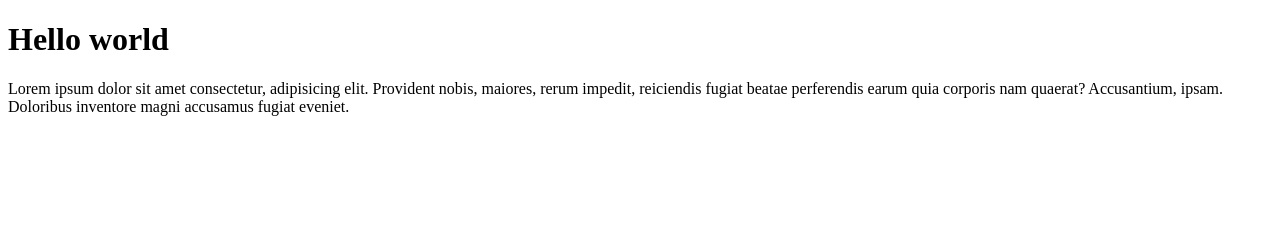
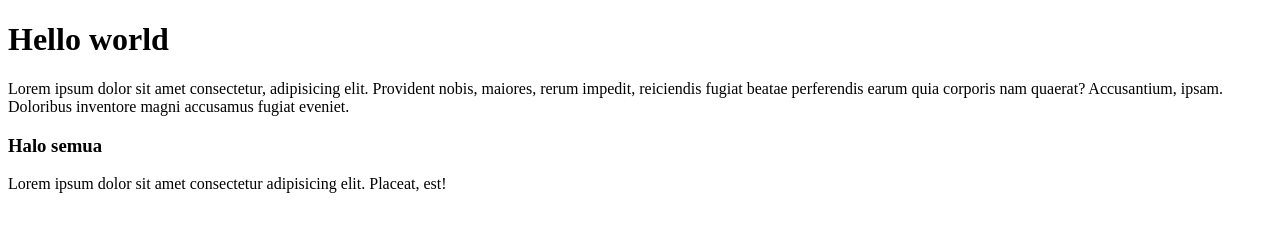
Before and after one commit to dodologitech/latihan, a plain HTML site: page index.html in a window 1280 px wide. Drawn offline with Linux system fonts and the light colour scheme.

Commit message:
second commit

```diff
--- a/index.html
+++ b/index.html
@@ -8,5 +8,8 @@
 <body>
     <h1>Hello world</h1>
     <p>Lorem ipsum dolor sit amet consectetur, adipisicing elit. Provident nobis, maiores, rerum impedit, reiciendis fugiat beatae perferendis earum quia corporis nam quaerat? Accusantium, ipsam. Doloribus inventore magni accusamus fugiat eveniet.</p>
+
+    <h3>Halo semua</h3>
+    <p>Lorem ipsum dolor sit amet consectetur adipisicing elit. Placeat, est!</p>
 </body>
 </html>
```
